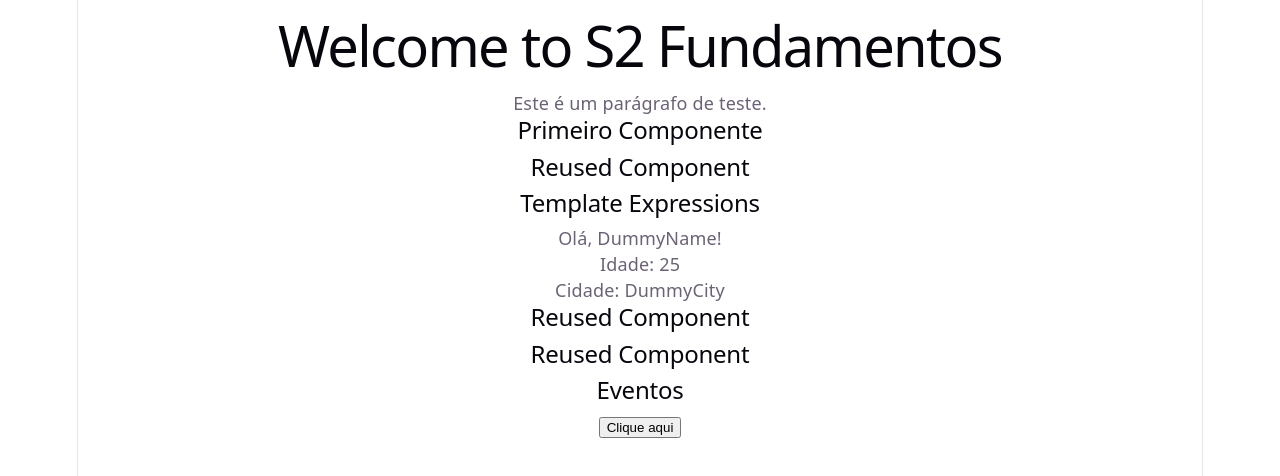
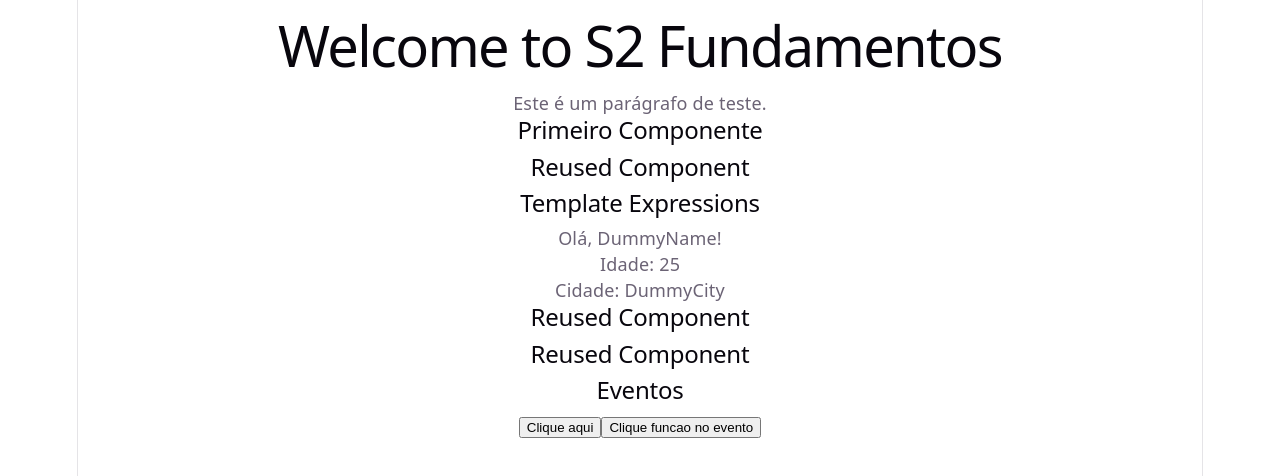
Before and after one commit to LuisCarlosRojasTorres/ReactCourseUdemy, a React (Vite) app in the folder S2/s2_test/: page / in a window 1280 px wide. Shown: the top 476 px of the page. Built offline with nearby package versions, Linux system fonts and the light colour scheme.

Commit message:
React S2 v031

```diff
--- a/S2/s2_test/src/components/EventoClick.jsx
+++ b/S2/s2_test/src/components/EventoClick.jsx
@@ -8,6 +8,7 @@ const EventoClick = () => {
     <div>
       <h2>Eventos</h2>
       <button onClick={handleClick}>Clique aqui</button>
+      <button onClick={() => console.log("Função no evento")}>Clique funcao no evento</button>
     </div>
   )
 }
```
